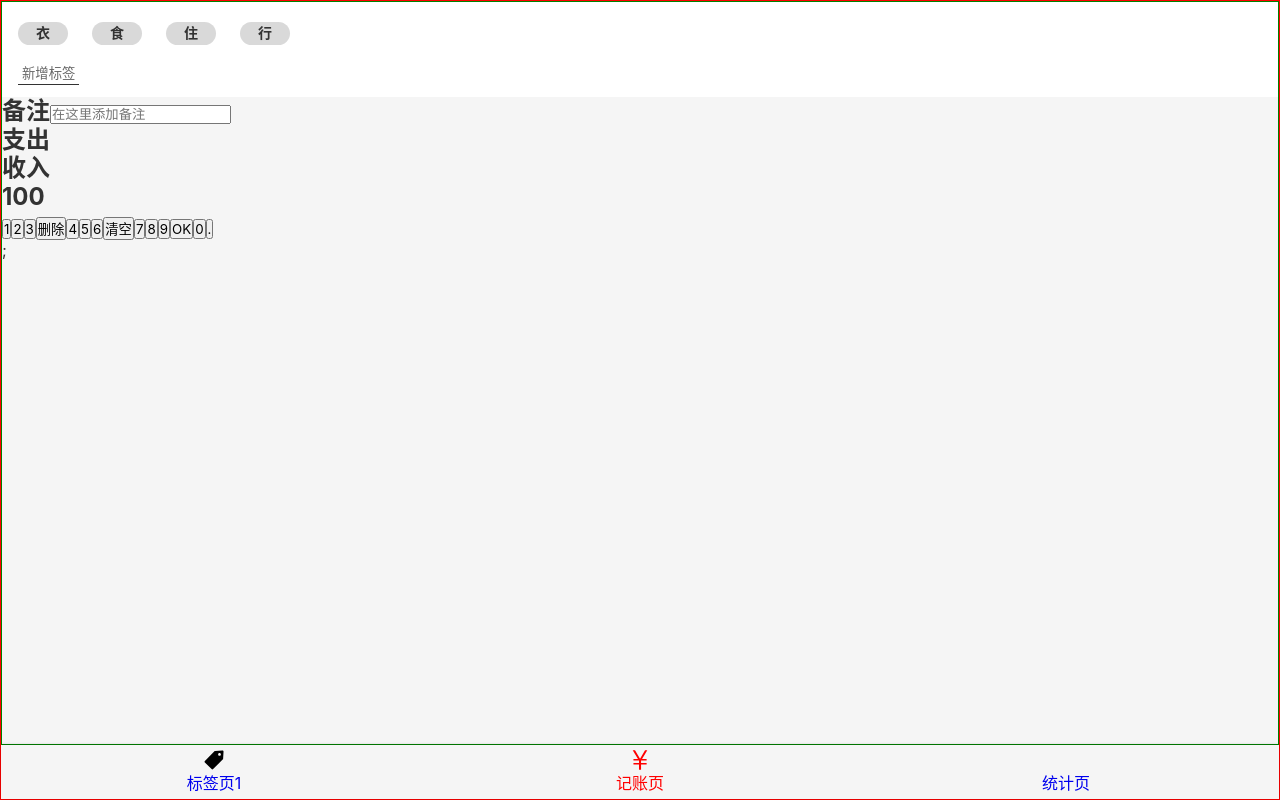
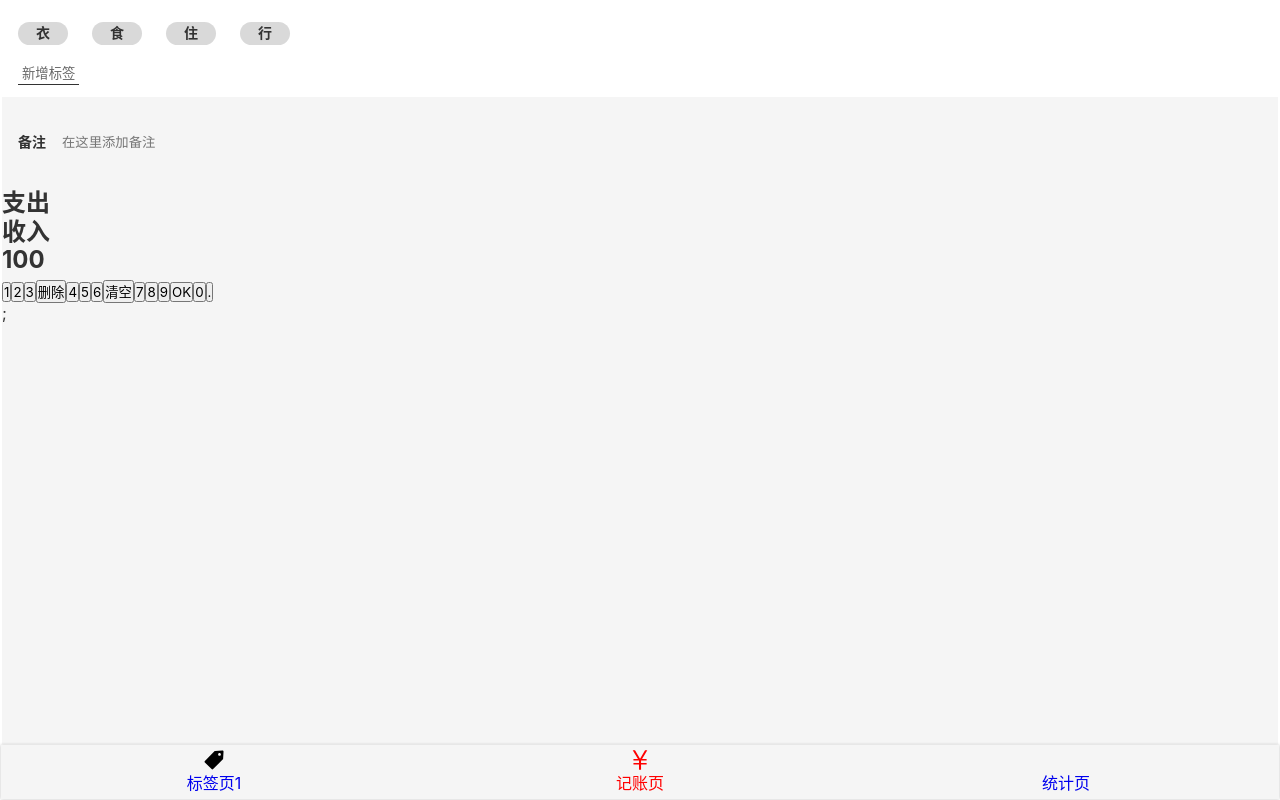
Before and after one commit to maqunchao/accoutMoney, a React app: page /#/money in a window 1280 px wide. Built offline with nearby package versions, Linux system fonts and the light colour scheme.

Commit message:
money页面备注的布局

```diff
--- a/src/components/Layout.tsx
+++ b/src/components/Layout.tsx
@@ -3,14 +3,14 @@
 import styled from "styled-components";
 
 const Wrapper = styled.div`
-  border: 1px solid red;
+  border: 1px solid #fff;
   min-height: 100vh;
   display: flex;
   flex-direction: column;
 `;
 
 const Main = styled.div`
-  border: 1px solid green;
+  border: 1px solid #fff;
   flex-grow: 1;
   overflow: auto;
 `;
--- a/src/index.scss
+++ b/src/index.scss
@@ -28,6 +28,9 @@
     line-height: 1.2;
     background: #f5f5f5;
 }
+:focus{
+    outline: none; //去除input的黄色边框
+}
 .icon {
     width: 1rem;
     height: 1rem;
--- a/src/views/Money.tsx
+++ b/src/views/Money.tsx
@@ -25,7 +25,26 @@
     margin-top: 8px;
   }
 `;
-const NoteSection = styled.section``;
+const NoteSection = styled.section`
+  background: #f5f5f5;
+  padding:10px 16px;
+  font-size: 14px;
+  > label {
+    display: flex;
+    align-items: center;
+    >span {
+      margin-right: 16px;
+      white-space: nowrap;
+    }
+    >input{
+      display: block;
+      width:100%;
+      height:72px;
+      border:none;
+      background: none;
+    }
+  }
+`;
 
 const CategorySection = styled.section``;
 
```
